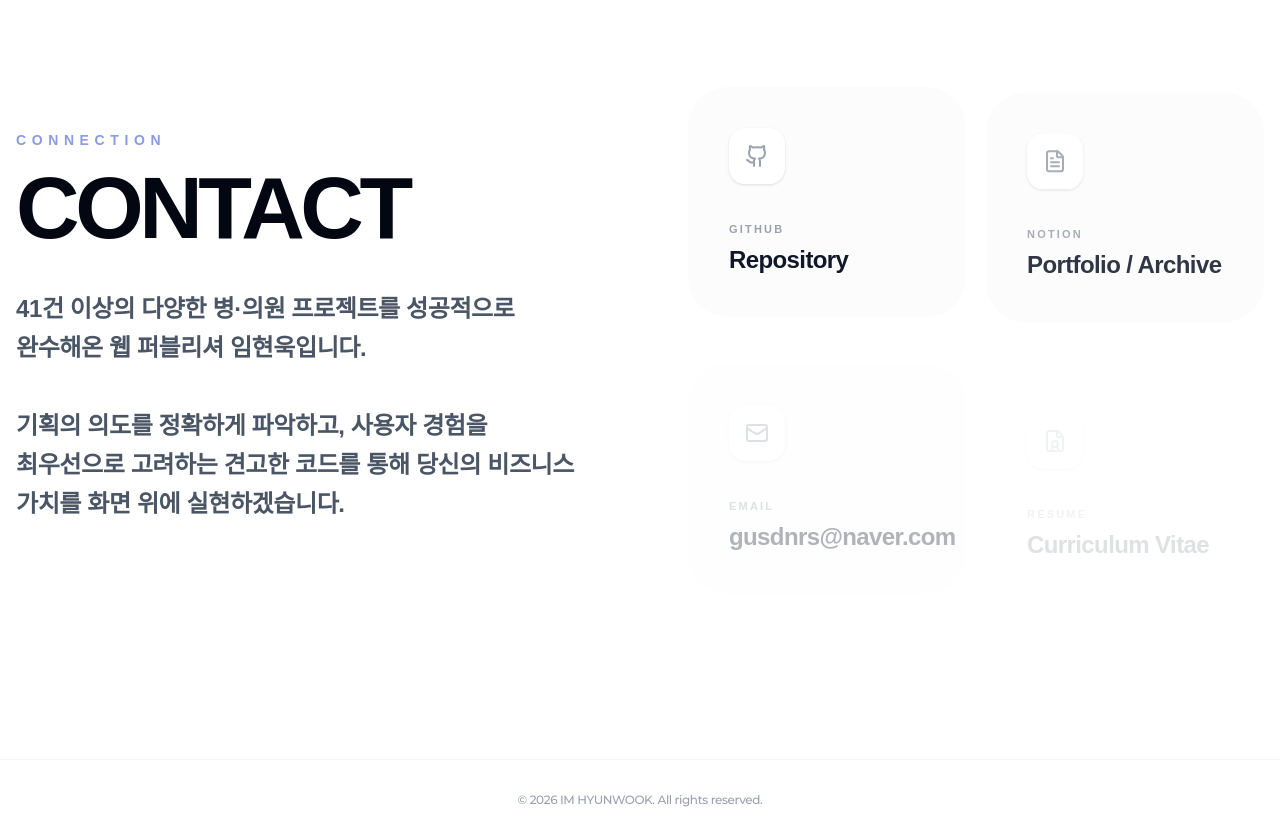
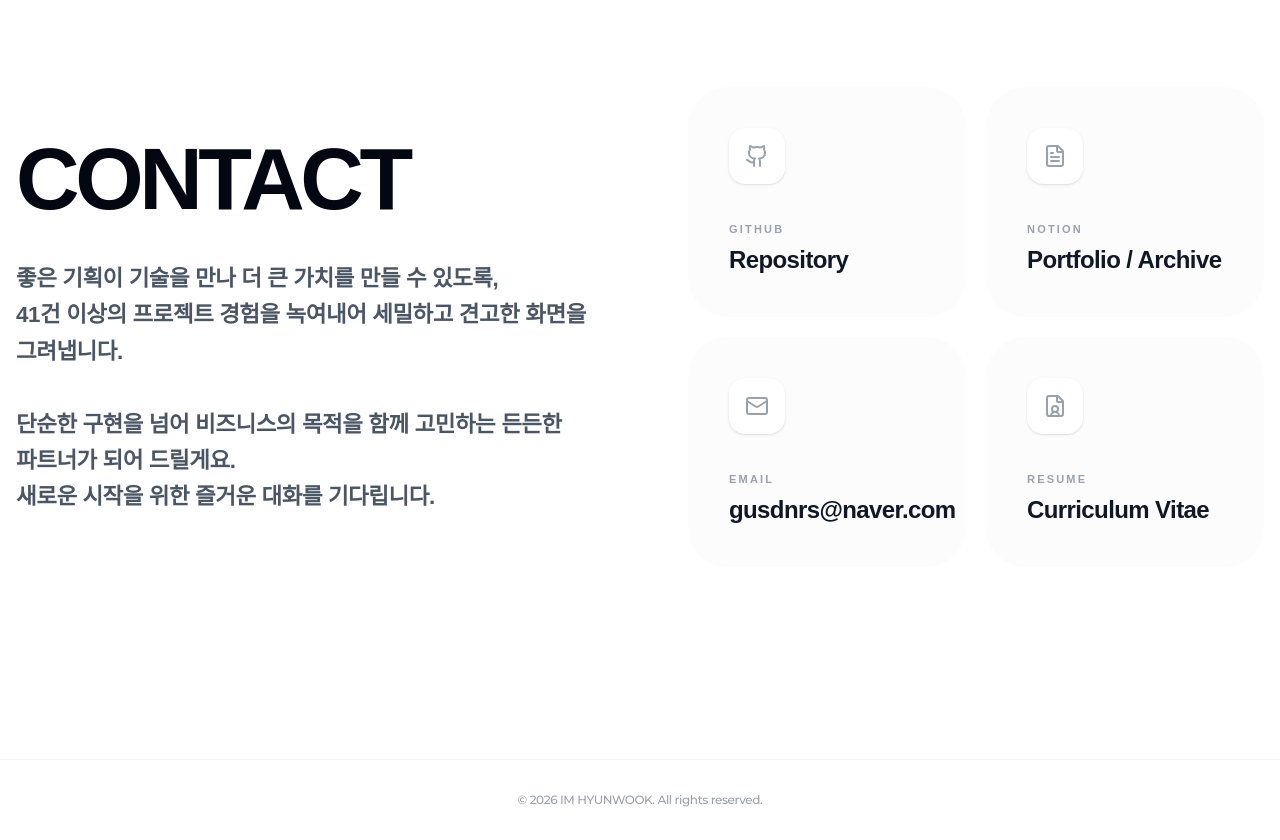
Before and after one commit to gusdnrs/portfolio, a Next.js app: page / in a window 1280 px wide. Shown: the part 7060-7900 px from the top of the page. Built offline with nearby package versions, Linux system fonts and the light colour scheme; a web font is replaced by a local one.

Commit message:
Design: Soften Contact copy and fix tile visibility animation

```diff
--- a/src/components/sections/Contact.tsx
+++ b/src/components/sections/Contact.tsx
@@ -55,17 +55,23 @@ export default function Contact() {
       });
 
       // Link Items Animation
-      gsap.from('.contact-link-tile', {
+      gsap.fromTo('.contact-link-tile',
+        {
+          y: 40,
+          opacity: 0,
+        },
+        {
           scrollTrigger: {
             trigger: '#contact',
             start: 'top 80%',
           },
-        y: 40,
-        opacity: 0,
+          y: 0,
+          opacity: 1,
           duration: 0.8,
           stagger: 0.1,
           ease: 'power3.out',
-      });
+        }
+      );
     },
     { scope: containerRef },
   );
@@ -82,18 +88,17 @@ export default function Contact() {
           <div className="lg:col-span-6 flex flex-col justify-center">
             <div className="space-y-10">
               <div className="space-y-4">
-                <span className="contact-headline-item block text-sm font-black uppercase tracking-[0.4em] text-brand-blue/60 mb-4">
-                  Connection
-                </span>
                 <h2 className="contact-headline-item text-[clamp(2.5rem,7vw,5.5rem)] font-black tracking-tighter text-gray-950 uppercase leading-[0.95]">
                   Contact
                 </h2>
               </div>
 
               <div className="contact-headline-item space-y-6">
-                <p className="text-[clamp(1.125rem,2.2vw,1.5rem)] text-gray-600 font-semibold leading-relaxed max-w-xl">
-                  41건 이상의 다양한 병·의원 프로젝트를 성공적으로 완수해온 웹 퍼블리셔 임현욱입니다. <br /><br />
-                  기획의 의도를 정확하게 파악하고, 사용자 경험을 최우선으로 고려하는 견고한 코드를 통해 당신의 비즈니스 가치를 화면 위에 실현하겠습니다.
+                <p className="text-[clamp(1.1rem,2.1vw,1.4rem)] text-gray-600 font-semibold leading-relaxed max-w-xl">
+                  좋은 기획이 기술을 만나 더 큰 가치를 만들 수 있도록, <br />
+                  41건 이상의 프로젝트 경험을 녹여내어 세밀하고 견고한 화면을 그려냅니다. <br /><br />
+                  단순한 구현을 넘어 비즈니스의 목적을 함께 고민하는 든든한 파트너가 되어 드릴게요. <br />
+                  새로운 시작을 위한 즐거운 대화를 기다립니다.
                 </p>
               </div>
             </div>
```
Lines whose indentation alone changed are shown as unchanged.
